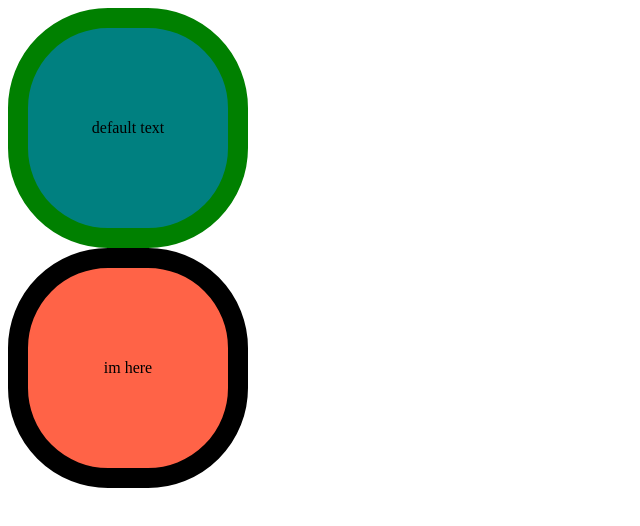
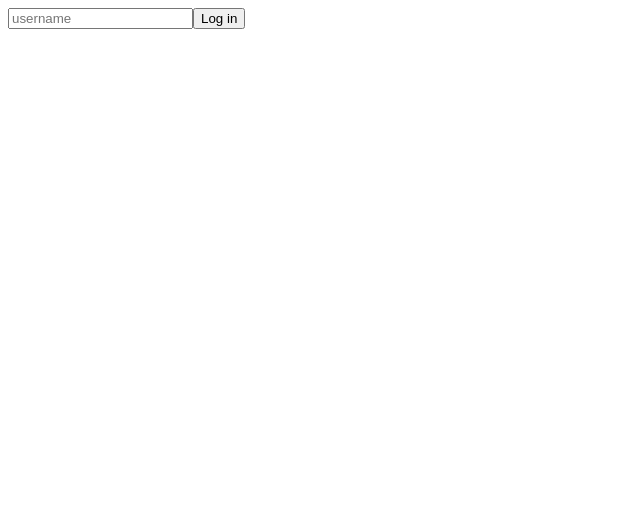
Before and after one commit to taehyeon0412/react_master_study, a React (Create React App) app: page / in a window 1280 px wide. Shown: the top 526 px of the page, without its empty margins (0-640 px from the left). Built offline with nearby package versions, Linux system fonts and the light colour scheme.

Commit message:
typescript props (3)
typescript를 적용한 usestate 활용

```diff
--- a/src/App.tsx
+++ b/src/App.tsx
@@ -1,11 +1,31 @@
 import styled, { keyframes } from "styled-components";
-import Circle from "./Circle";
+import { useState } from "react";
 
 function App() {
+  const [value, setValue] = useState("");
+  const onChange = (event: React.FormEvent<HTMLInputElement>) => {
+    const {
+      currentTarget: { value },
+    } = event;
+    setValue(value);
+  };
+
+  const onSubmit = (event: React.FormEvent<HTMLFormElement>) => {
+    event.preventDefault();
+    console.log(`hello ${value}`);
+  };
+
   return (
     <div>
-      <Circle borderColor="green" bgColor="teal" />
-      <Circle text="im here" bgColor="tomato" />
+      <form onSubmit={onSubmit}>
+        <input
+          value={value}
+          onChange={onChange}
+          type="text"
+          placeholder="username"
+        />
+        <button>Log in</button>
+      </form>
     </div>
   );
 }
@@ -27,3 +47,20 @@ attrs = Attributes(속성) 줄임말
 
 /* ${(props) => props.theme.textColor}; 처럼
 props를 이용하여 index에 있는 theme(테마) 속성을 이용할 수 있다. */
+
+/* const value = event.currentTarget.value 이다
+이것을
+const {currentTarget: {value}} = event 로 바꿔 쓸 수있다.
+이렇게 쓰는 이유 = >  한꺼번에 많은 것을 묶어서 가져올 수 있기 때문
+
+ex)value, tagName, width, id 4개를 들고오려면
+const value = event.currentTarget.value;
+const tagName = event.currentTarget.tagName;
+const width = event.currentTarget.width;
+const id = event.currentTarget.id;
+이렇게 써야되는데
+
+const {
+currentTarget: {value, tagName, width, id}
+} = event; 으로 깔끔하게 묶어서 쓸 수 있다.
+*/
--- a/src/Circle.tsx
+++ b/src/Circle.tsx
@@ -1,4 +1,5 @@
 import styled from "styled-components";
+import { useState } from "react";
 
 interface ContainerProps {
   bgColor: string;
@@ -23,6 +24,8 @@ interface CircleProps {
 }
 
 function Circle({ bgColor, borderColor, text = "default text" }: CircleProps) {
+  const [value, setValue] = useState();
+
   return (
     <Container bgColor={bgColor} borderColor={borderColor ?? "black"}>
       {text}
```
